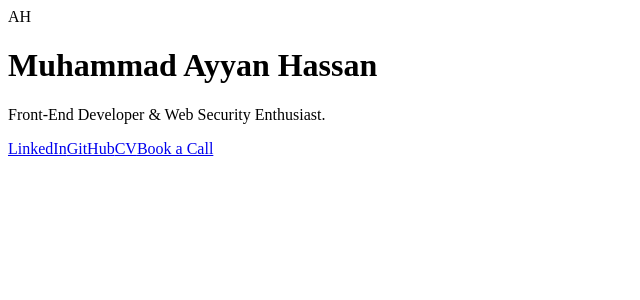
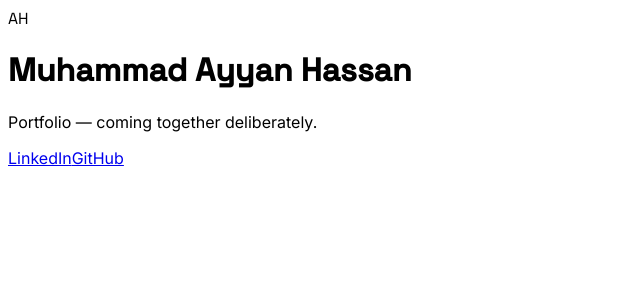
Before and after one commit to MuhammadAyyanHassan/Ayyan_Hassan_portfolio, a Next.js app: page / in a window 1280 px wide. Shown: the top 300 px of the page, without its empty margins (0-640 px from the left). Built offline with nearby package versions, Linux system fonts and the light colour scheme.

Commit message:
Update page.tsx

```diff
--- a/app/page.tsx
+++ b/app/page.tsx
@@ -1,15 +1,39 @@
+import { Space_Grotesk, Inter } from "next/font/google";
+
+const spaceGrotesk = Space_Grotesk({
+  subsets: ["latin"],
+  weight: ["400", "500"],
+});
+
+const inter = Inter({
+  subsets: ["latin"],
+  weight: ["400", "500"],
+});
+
 export default function Home() {
   return (
-    <main className="min-h-screen bg-[#F7F5F2] text-[#171717] flex flex-col items-center justify-center p-6">
-      <div className="max-w-xl w-full border-l-2 border-[#6B1F2A] pl-6 space-y-4">
-        <div className="text-5xl font-medium tracking-tight">AH</div>
-        <h1 className="text-2xl font-medium">Muhammad Ayyan Hassan</h1>
-        <p className="text-sm text-gray-700">
-          Front-End Developer & Web Security Enthusiast.
-        </p>
+    <main
+      className={`${inter.className} min-h-screen bg-[#F7F5F2] text-[#171717] flex flex-col items-center justify-center p-6`}
+    >
+      <div className="max-w-md w-full border-l-2 border-[#6B1F2A] pl-6 space-y-3">
+        <div
+          className={`${spaceGrotesk.className} text-5xl font-medium tracking-tight text-[#171717] leading-none`}
+        >
+          AH
+        </div>
+        <div>
+          <h1
+            className={`${spaceGrotesk.className} text-xl font-medium text-[#171717] tracking-tight`}
+          >
+            Muhammad Ayyan Hassan
+          </h1>
+          <p className="text-xs text-[#555555] mt-1">
+            Portfolio — coming together deliberately.
+          </p>
+        </div>
 
-        {/* Required Links for PF-04 Assignment */}
-        <div className="pt-4 flex flex-wrap gap-4 text-sm font-medium">
+        {/* Required Links */}
+        <div className="pt-2 flex gap-4 text-xs font-medium">
           <a
             href="https://www.linkedin.com/in/muhammad-ayyan-hassan/"
             target="_blank"
@@ -26,22 +50,6 @@ export default function Home() {
           >
             GitHub
           </a>
-          <a
-            href="mailto:hassan.ayyan.muhammad@gmail.com?subject=CV%20Request"
-            target="_blank"
-            rel="noopener noreferrer"
-            className="hover:text-[#6B1F2A] underline underline-offset-4 transition-colors"
-          >
-            CV
-          </a>
-          <a
-            href="mailto:hassan.ayyan.muhammad@gmail.com?subject=Booking%20Request"
-            target="_blank"
-            rel="noopener noreferrer"
-            className="hover:text-[#6B1F2A] underline underline-offset-4 transition-colors"
-          >
-            Book a Call
-          </a>
         </div>
       </div>
     </main>
```
